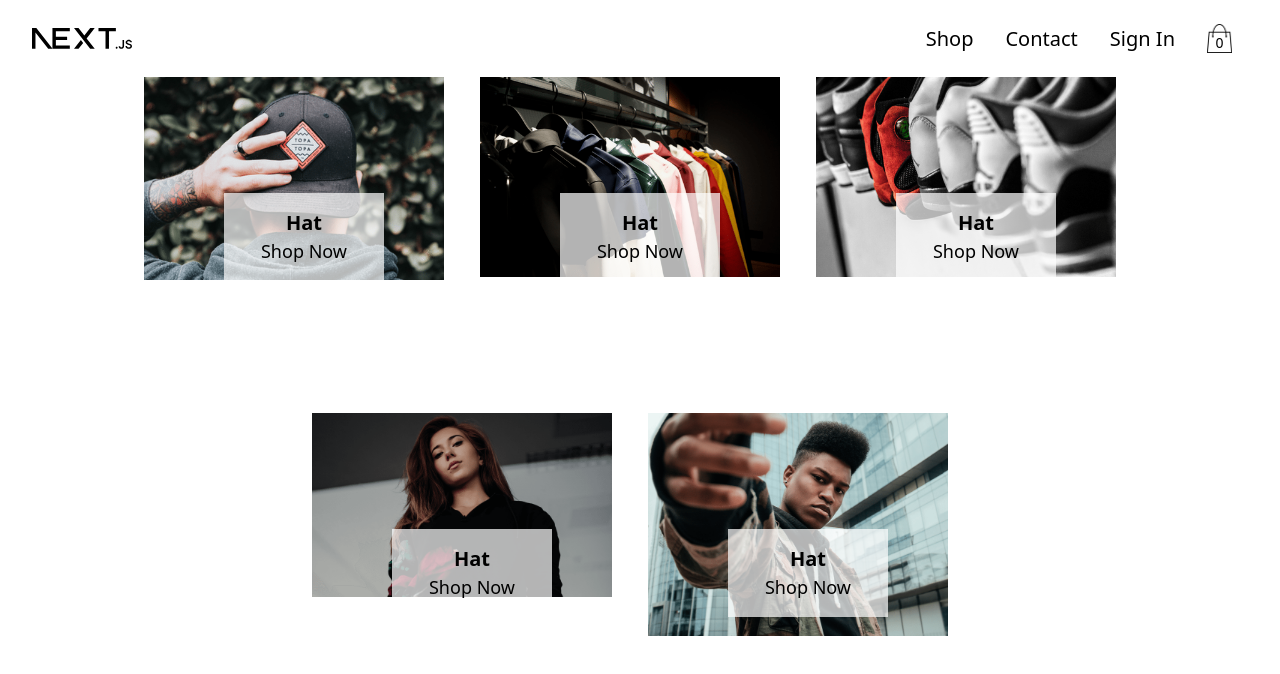
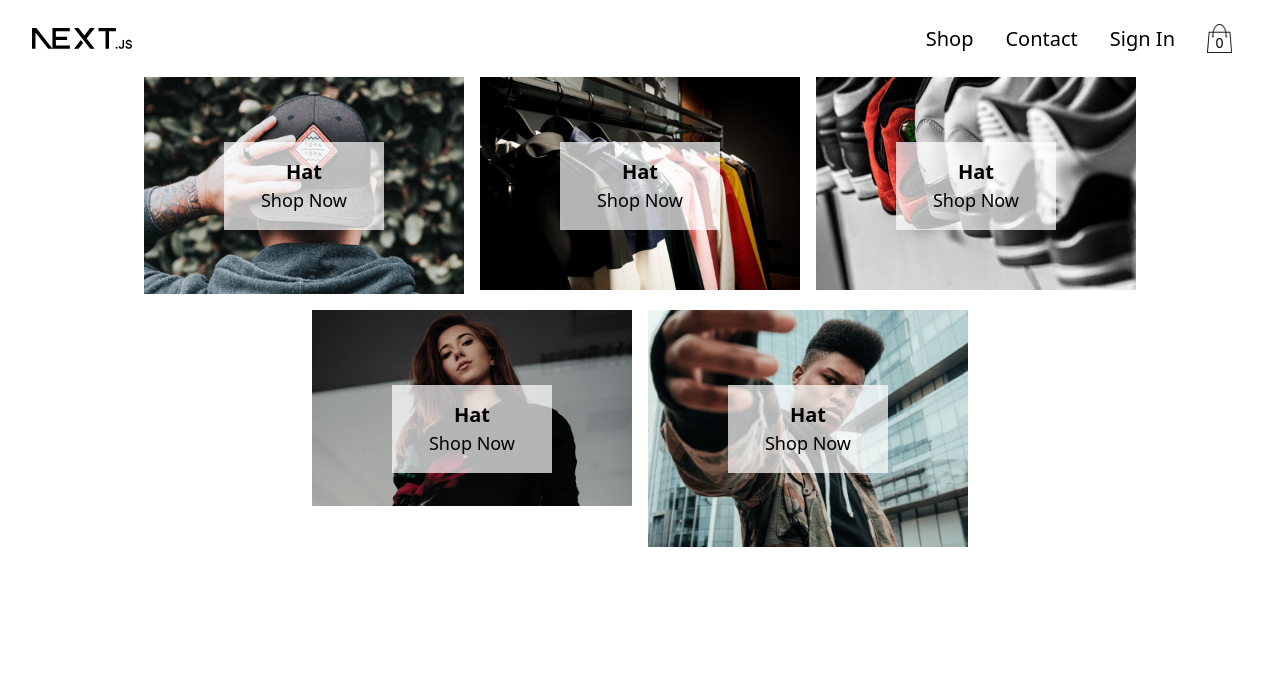
Before and after one commit to jafar-fahimi/next-clothes-store, a Next.js app: page / in a window 1280 px wide. Shown: the top 674 px of the page. Built offline with nearby package versions, Linux system fonts and the light colour scheme.

Commit message:
catagory.tsx images style corrected

```diff
--- a/components/catagory.tsx
+++ b/components/catagory.tsx
@@ -3,15 +3,12 @@ type Props = { srcProp: string | StaticImageData; cat: string };
 
 export default function Catagory({ srcProp, cat }: Props) {
   return (
-    <section>
       <div className="relative">
-        <div className="w-80 h-80 -z-10 group">
+        <div className="w-80 -z-10 group">
           <Image
             alt="Catagory Item Image"
-            className="group-hover:scale-105 transition-all duration-500"
+            className="group-hover:scale-105 transition-all duration-500 flex-1"
             src={srcProp}
-            width={300}
-            height={300}
             quality={100}
           />
           <div className="absolute hover:cursor-pointer -translate-x-1/2 -translate-y-1/2 top-1/2 left-1/2 w-40 bg-white/70 py-4 px-2 text-center">
@@ -20,6 +17,5 @@ export default function Catagory({ srcProp, cat }: Props) {
           </div>
         </div>
       </div>
-    </section>
   );
 }
```
